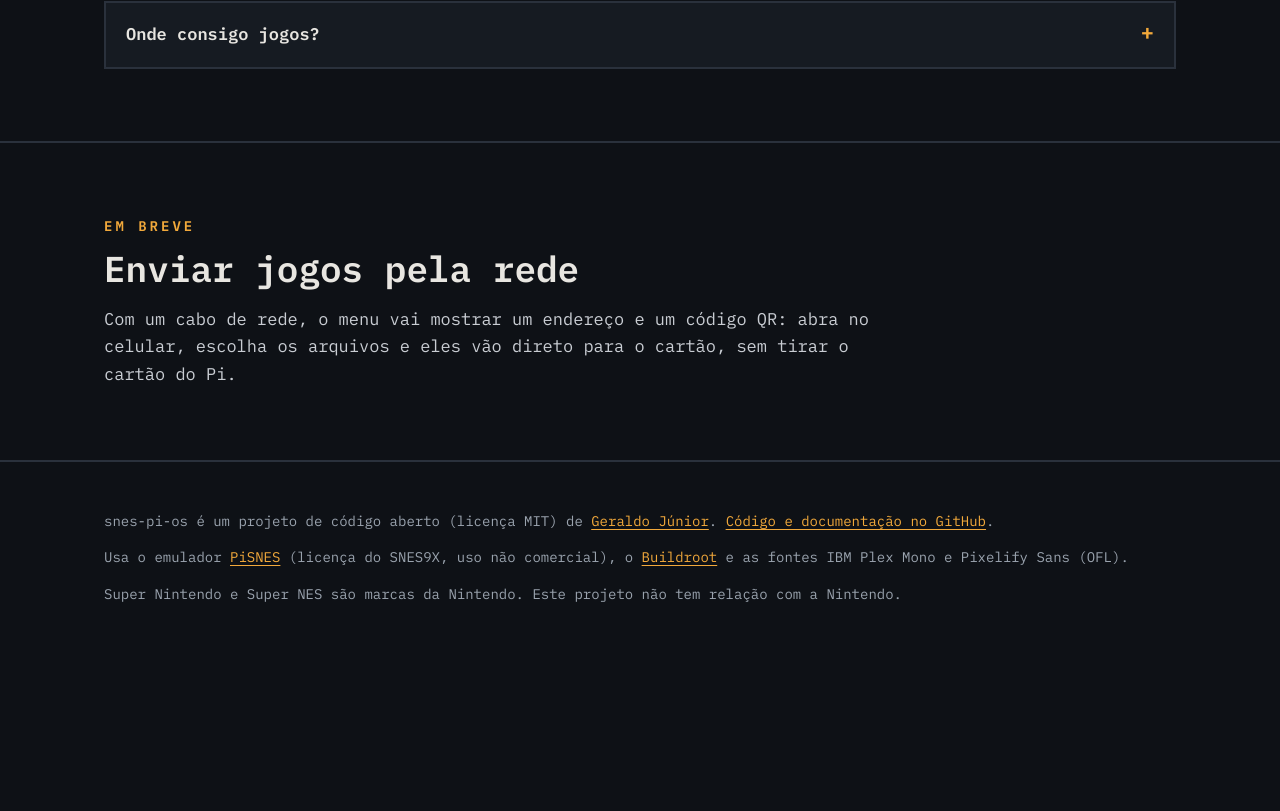
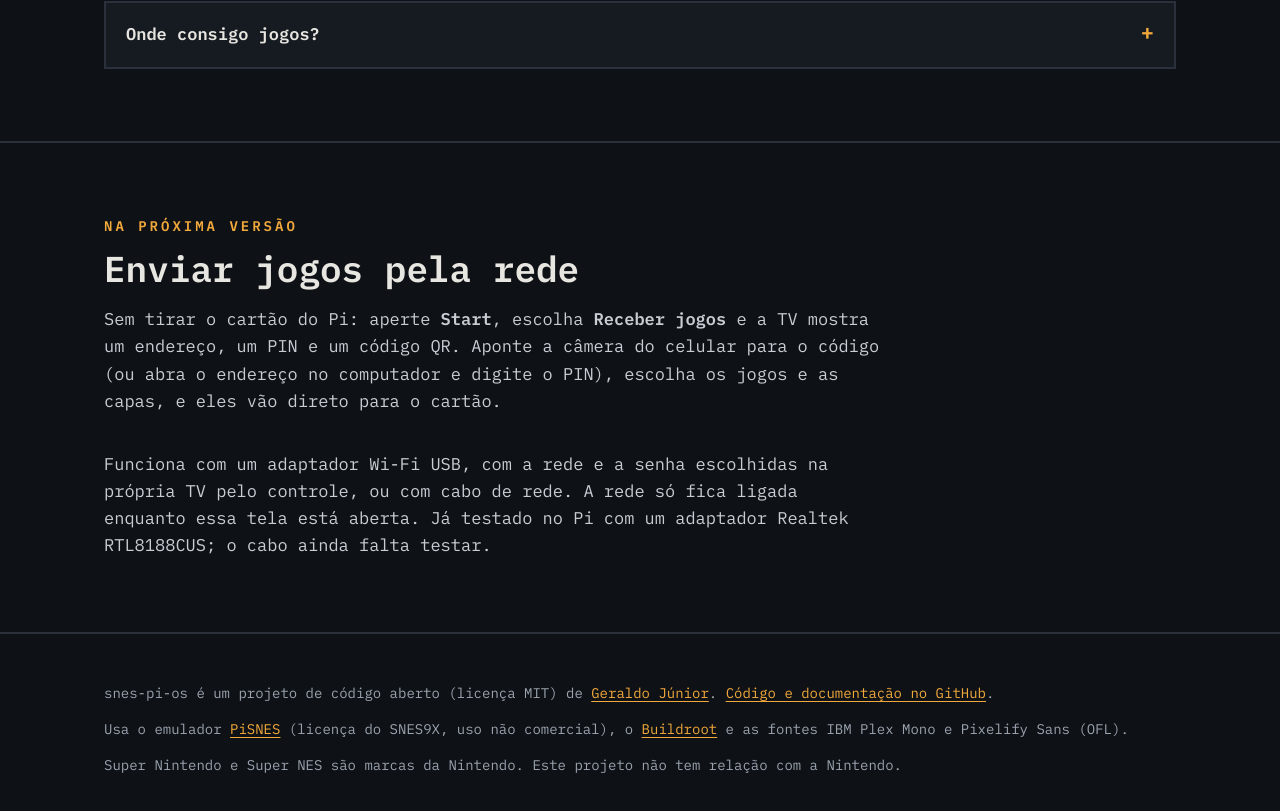
Before and after one commit to geraldoantonio/snes-pi-os, a plain HTML site: page site/public/index.html in a window 1280 px wide. Shown: the part 10674-11485 px from the top of the page. Before the commit the page ends 11343 px from the top, so only its background shows below. Drawn offline with Linux system fonts and the light colour scheme.

Commit message:
Site: modo rede na próxima versão, com Wi-Fi USB
Co-Authored-By: Claude Fable 5.2 <noreply@anthropic.com>

```diff
--- a/site/public/index.html
+++ b/site/public/index.html
@@ -367,7 +367,7 @@
 		</details>
 		<details>
 			<summary>Funciona com Wi-Fi ou Bluetooth?</summary>
-			<div class="ans"><p>Não. O Raspberry Pi 1 não tem Wi-Fi nem Bluetooth. Controles sem fio só funcionam com receptor USB próprio (no jogo, o mapeamento é o de controle estilo SNES). Um modo para enviar jogos pela rede, por cabo, está nos planos.</p></div>
+			<div class="ans"><p>O Raspberry Pi 1 não tem Wi-Fi nem Bluetooth na placa. Controles sem fio só funcionam com receptor USB próprio (no jogo, o mapeamento é o de controle estilo SNES). Na próxima versão, um adaptador Wi-Fi USB vai servir para <a href="#rede">enviar jogos pela rede</a>; Bluetooth continua de fora.</p></div>
 		</details>
 		<details>
 			<summary>A unidade ROMS ficou pequena</summary>
@@ -380,11 +380,12 @@
 	</div>
 </section>
 
-<section class="block">
+<section class="block" id="rede">
 	<div class="wrap">
-		<p class="eyebrow">EM BREVE</p>
+		<p class="eyebrow">NA PRÓXIMA VERSÃO</p>
 		<h2>Enviar jogos pela rede</h2>
-		<p class="intro" style="margin-bottom: 0">Com um cabo de rede, o menu vai mostrar um endereço e um código QR: abra no celular, escolha os arquivos e eles vão direto para o cartão, sem tirar o cartão do Pi.</p>
+		<p class="intro">Sem tirar o cartão do Pi: aperte <b>Start</b>, escolha <b>Receber jogos</b> e a TV mostra um endereço, um PIN e um código QR. Aponte a câmera do celular para o código (ou abra o endereço no computador e digite o PIN), escolha os jogos e as capas, e eles vão direto para o cartão.</p>
+		<p class="intro" style="margin-bottom: 0">Funciona com um adaptador Wi-Fi USB, com a rede e a senha escolhidas na própria TV pelo controle, ou com cabo de rede. A rede só fica ligada enquanto essa tela está aberta. Já testado no Pi com um adaptador Realtek RTL8188CUS; o cabo ainda falta testar.</p>
 	</div>
 </section>
 
```
Also changed, not shown: 1 other file.
